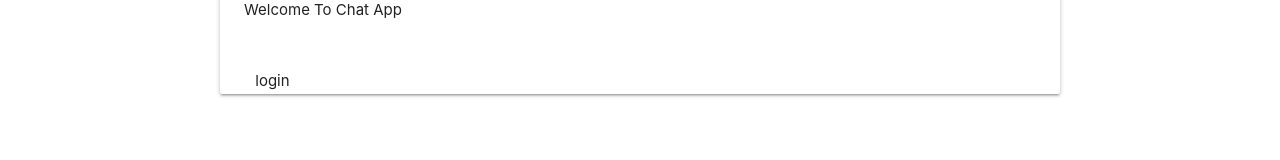
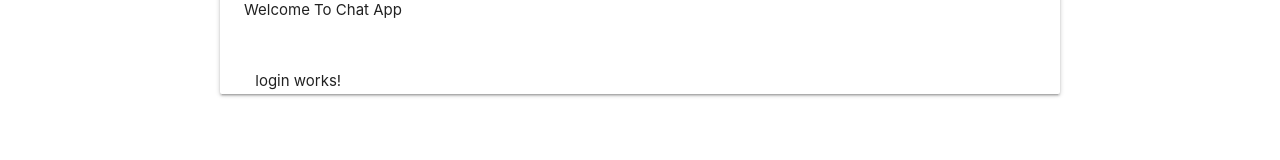
Before and after one commit to bakaiDev/express-mongoDb-angular-ionic-chat-app, an Angular app in the folder client/: page / in a window 1280 px wide. Shown: the part 162-322 px from the top of the page. Built offline with nearby package versions, Linux system fonts and the light colour scheme.

Commit message:
Add Login and Sign Up Components

```diff
--- a/client/src/app/components/auth-tabs/auth-tabs.component.html
+++ b/client/src/app/components/auth-tabs/auth-tabs.component.html
@@ -6,7 +6,7 @@
           <div class="card-tabs">
             <ul class="tabs tabs-fixed-width">
               <li class="tab">
-                <a href="#login">Chat App Login</a>
+                <a href="#login" class="active">Chat App Login</a>
               </li>
               <li class="tab">
                 <a href="#signup">Sign In</a>
@@ -17,8 +17,12 @@
             </div>
 
             <div class="card-content">
-              <div id="login" class="col s12">login</div>
-              <div id="signup" class="col s12">signup</div>
+              <div id="login" class="col s12">
+                <app-login></app-login>
+              </div>
+              <div id="signup" class="col s12">
+                <app-signup></app-signup>
+              </div>
             </div>
 
           </div>
--- /dev/null
+++ b/client/src/app/components/login/login.component.html
@@ -0,0 +1 @@
+<p>login works!</p>
--- /dev/null
+++ b/client/src/app/components/login/login.component.ts
@@ -0,0 +1,15 @@
+import { Component, OnInit } from '@angular/core';
+
+@Component({
+  selector: 'app-login',
+  templateUrl: './login.component.html',
+  styleUrls: ['./login.component.scss']
+})
+export class LoginComponent implements OnInit {
+
+  constructor() { }
+
+  ngOnInit(): void {
+  }
+
+}
--- /dev/null
+++ b/client/src/app/components/signup/signup.component.html
@@ -0,0 +1 @@
+<p>signup works!</p>
--- /dev/null
+++ b/client/src/app/components/signup/signup.component.ts
@@ -0,0 +1,15 @@
+import { Component, OnInit } from '@angular/core';
+
+@Component({
+  selector: 'app-signup',
+  templateUrl: './signup.component.html',
+  styleUrls: ['./signup.component.scss']
+})
+export class SignupComponent implements OnInit {
+
+  constructor() { }
+
+  ngOnInit(): void {
+  }
+
+}
--- a/client/src/app/modules/auth.module.ts
+++ b/client/src/app/modules/auth.module.ts
@@ -1,16 +1,18 @@
 import { NgModule } from '@angular/core';
 import { CommonModule } from '@angular/common';
 import {AuthTabsComponent} from '../components/auth-tabs/auth-tabs.component';
+import { LoginComponent } from '../components/login/login.component';
+import { SignupComponent } from '../components/signup/signup.component';
 
 
 
 @NgModule({
-  declarations: [AuthTabsComponent],
+  declarations: [AuthTabsComponent, LoginComponent, SignupComponent],
   imports: [
     CommonModule
   ],
   exports: [
-    AuthTabsComponent
+    AuthTabsComponent, LoginComponent, SignupComponent
   ]
 })
 export class AuthModule { }
```
Also changed, not shown: client/src/app/components/login/login.component.scss (added), client/src/app/components/signup/signup.component.scss (added).
